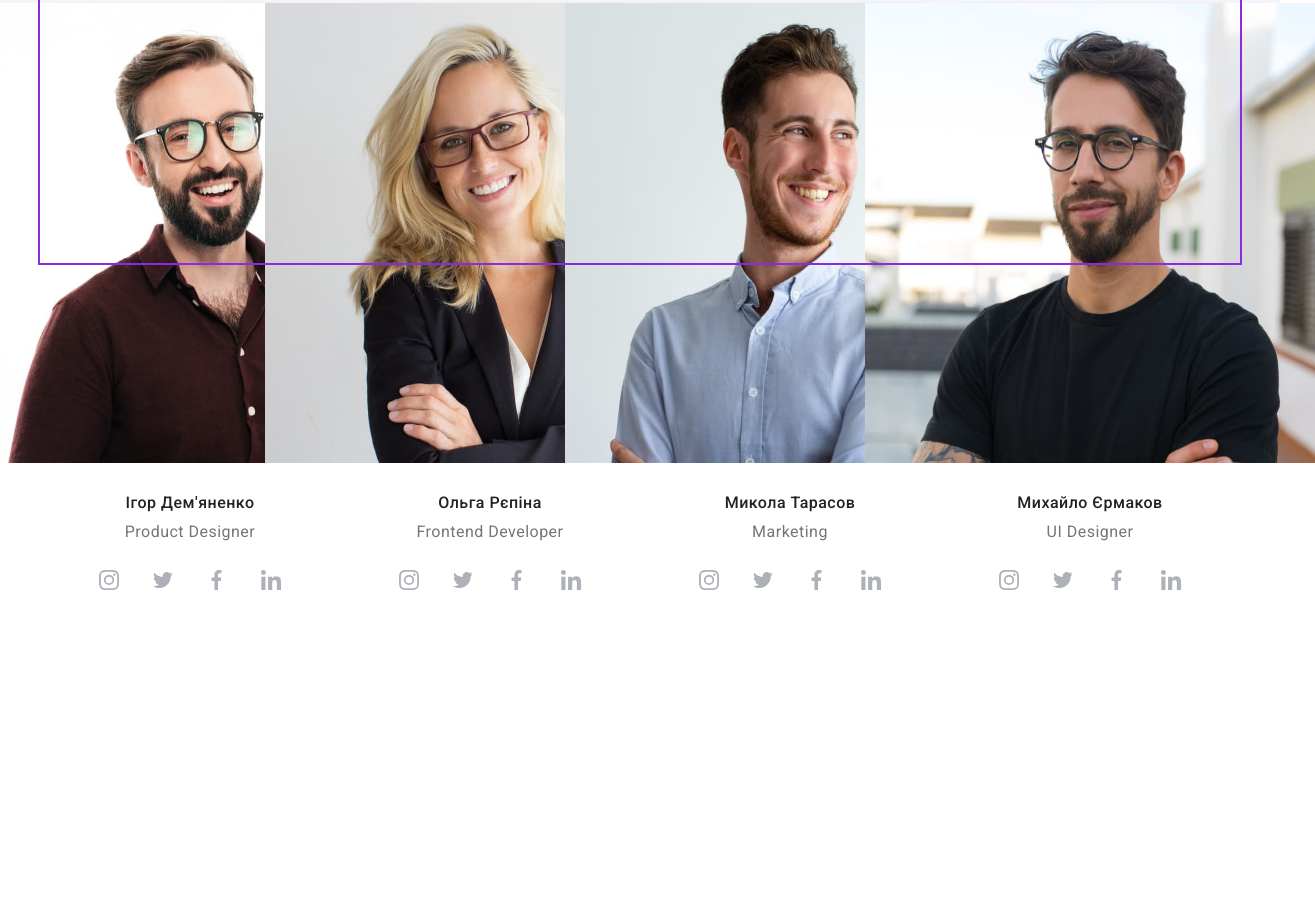
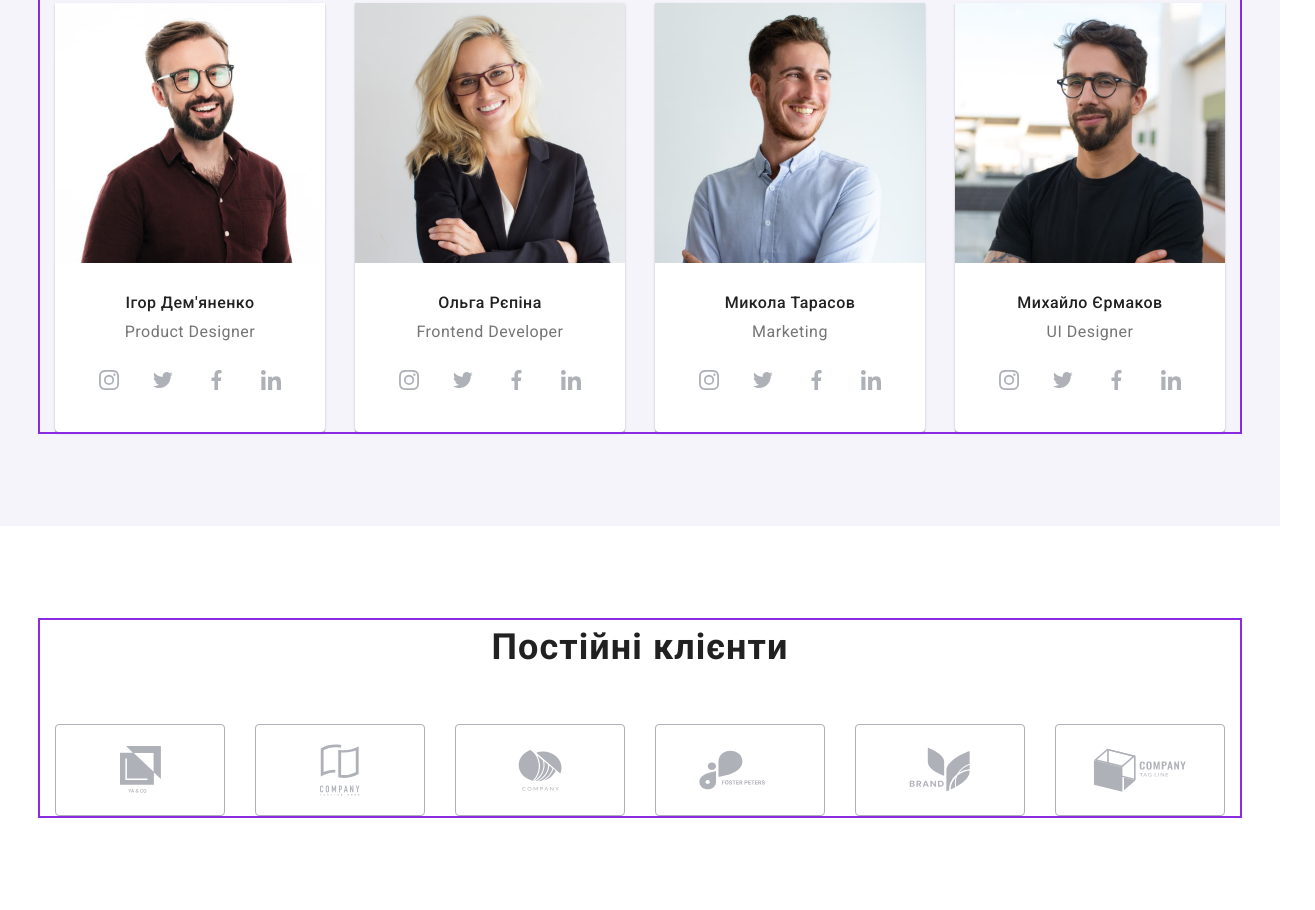
Before and after one commit to AlnRomanova/goit-markup-hw-08, a plain HTML site: page index.html in a window 1280 px wide. Shown: the part 1203-2113 px from the top of the page, 1315 px wide, since content can reach past the window. Before the commit the page ends 1835 px from the top, so only its background shows below. Drawn offline with nearby package versions, Linux system fonts and the light colour scheme; files whose address does not match are found by name.

Commit message:
add edits

```diff
--- a/index.html
+++ b/index.html
@@ -156,8 +156,8 @@
               <img
                 src="./images/team_card.jpg"
                 alt="Фотографія працівника"
-                width="450"
-                height="460"
+                width="270"
+                height="260"
               />
               <div class="team__worker">
                 <h3 class="team__name">Ігор Дем'яненко</h3>
@@ -198,8 +198,8 @@
               <img
                 src="./images/team_card_1.jpg"
                 alt="Фотографія працівника"
-                width="450"
-                height="460"
+                width="270"
+                height="260"
               />
               <div class="team__worker">
                 <h3 class="team__name">Ольга Рєпіна</h3>
@@ -240,8 +240,8 @@
               <img
                 src="./images/team_card_2.jpg"
                 alt="Фотографія працівника"
-                width="450"
-                height="460"
+                width="270"
+                height="260"
               />
               <div class="team__worker">
                 <h3 class="team__name">Микола Тарасов</h3>
@@ -282,8 +282,8 @@
               <img
                 src="./images/team_card_3.jpg"
                 alt="Фотографія працівника"
-                width="450"
-                height="460"
+                width="270"
+                height="260"
               />
               <div class="team__worker">
                 <h3 class="team__name">Михайло Єрмаков</h3>
@@ -324,7 +324,7 @@
         </div>
       </section>
       <!-- Постійні клієнти -->
-      <!-- <section class="clients section">
+      <section class="clients section">
         <div class="container">
           <h1 class="clients__title">Постійні клієнти</h1>
           <ul class="clients__list">
@@ -372,7 +372,7 @@
             </li>
           </ul>
         </div>
-      </section> -->
+      </section>
     </main>
     <!--Підвал-->
     <!-- <footer class="footer">
--- a/sass/components/_menu.scss
+++ b/sass/components/_menu.scss
@@ -62,7 +62,7 @@
         font-size: 40px;
         line-height: 1.17;
         letter-spacing: 0.02em;
-        color:#212121;
+        color: var(--title-text-color);
 
       }
 
--- a/sass/layouts/_clients.scss
+++ b/sass/layouts/_clients.scss
@@ -1,3 +1,14 @@
+
+.clients {
+  padding: 60px 0;
+
+
+  @media screen and (min-width: 1200px) {
+    padding: 94px 0;
+
+  }
+}
+
 .clients__title {
     margin-bottom: 50px;
     color: var(--title-text-color);
@@ -10,11 +21,34 @@
 
   .clients__list {
     display: flex;
+    flex-wrap: wrap;
+    justify-content: center;
+
     gap: 30px;
+
+    @media screen and (min-width:768px) and (max-width:1199px) {
+      font-size: 28px;
+
+    }
+  }
+
+  .clients__item {
+
+
+    @media screen and (min-width: 768px) {
+      flex-basis: 226px;
+
+    }
+
+    @media screen and (min-width: 1200px) {
+      flex-basis: 170px;
+
+    }
+
+
   }
 
   .clients__link {
-    width: 170px;
     height: 92px;
     display: flex;
     justify-content: center;
--- a/sass/layouts/_portfolio.scss
+++ b/sass/layouts/_portfolio.scss
@@ -1,15 +1,50 @@
-.portfolio {
+  .portfolio-nav {
+    padding: 60px 0;
+
+
+   @media screen and (min-width: 1200px) {
+    padding: 94px 0;
+
+  }
+
+  }
+
+
+  .portfolio {
+
     display: flex;
     flex-wrap: wrap;
-    justify-content: center;
-    margin-bottom: 50px;
+
+
+    margin-bottom: 40px;
     gap: 8px;
+
+    @media screen and (min-width:768px) {
+      margin-bottom: 30px;
+    }
+
+    @media screen and (min-width:1200px) {
+      margin-bottom: 50px;
+
+    }
   }
 
+
+  .project-item {
+    display: flex;
+    flex-wrap: wrap;
+
+
+  }
   .projects {
     display: flex;
     flex-wrap: wrap;
+
+
     gap: 30px;
+
+
+
   }
 
   .project .link {
@@ -63,7 +98,7 @@
     top: 0;
     left: 0;
 
-    width: 100%;
+
     height: 100%;
 
     background-color: rgba(33, 150, 243, 0.9);
--- a/sass/layouts/_team.scss
+++ b/sass/layouts/_team.scss
@@ -45,14 +45,16 @@
     background-color: var(--primary-white-color);
 
     @media screen and (min-width: 768px) {
-      width: 354px;
-      height: 374px;
+      flex-basis: 354px;
+
     }
 
     @media screen and (min-width: 1200px) {
-      width: 270px;
-      height: 260px;
+      flex-basis: 270px;
+
     }
+
+
 
 
   }
```
Also changed, not shown: css/main.css, css/main.min.css, sass/mobile-menu.js (renamed from js/mobile-menu.js), 2 other files.
